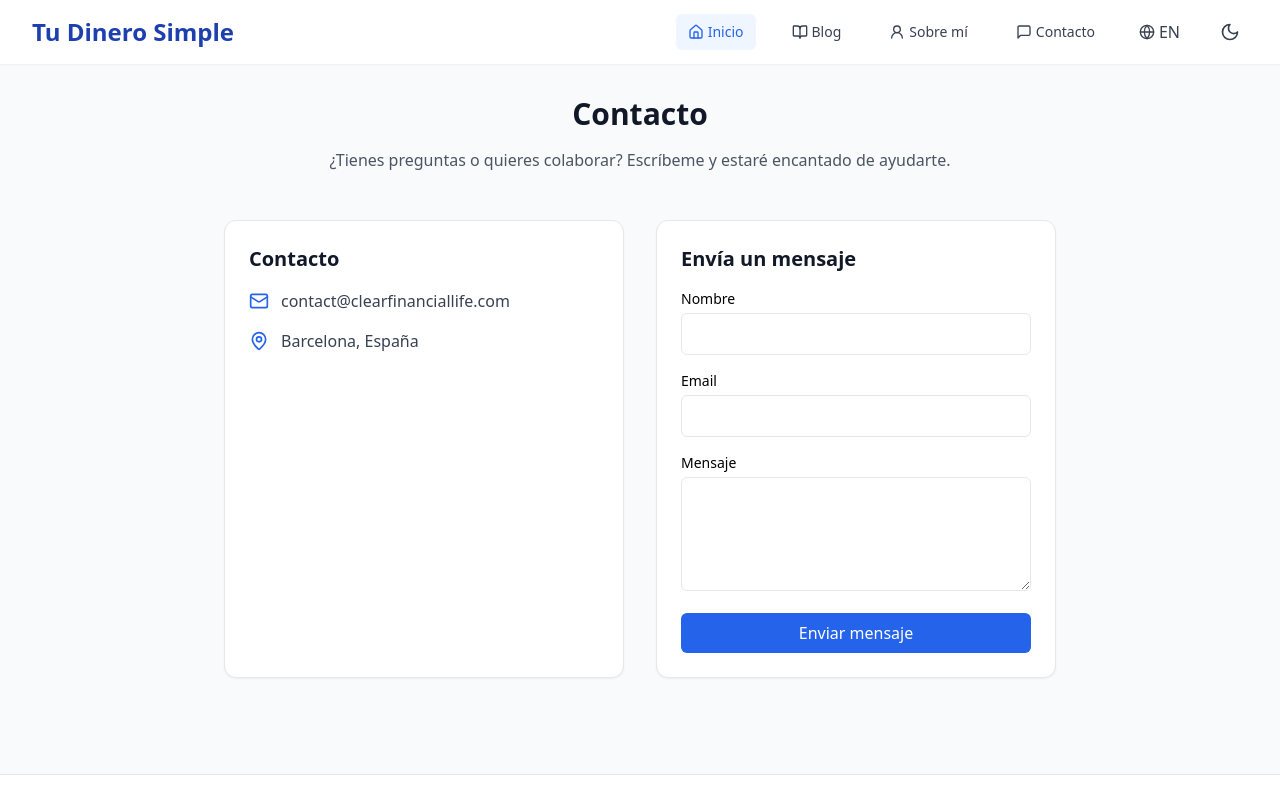
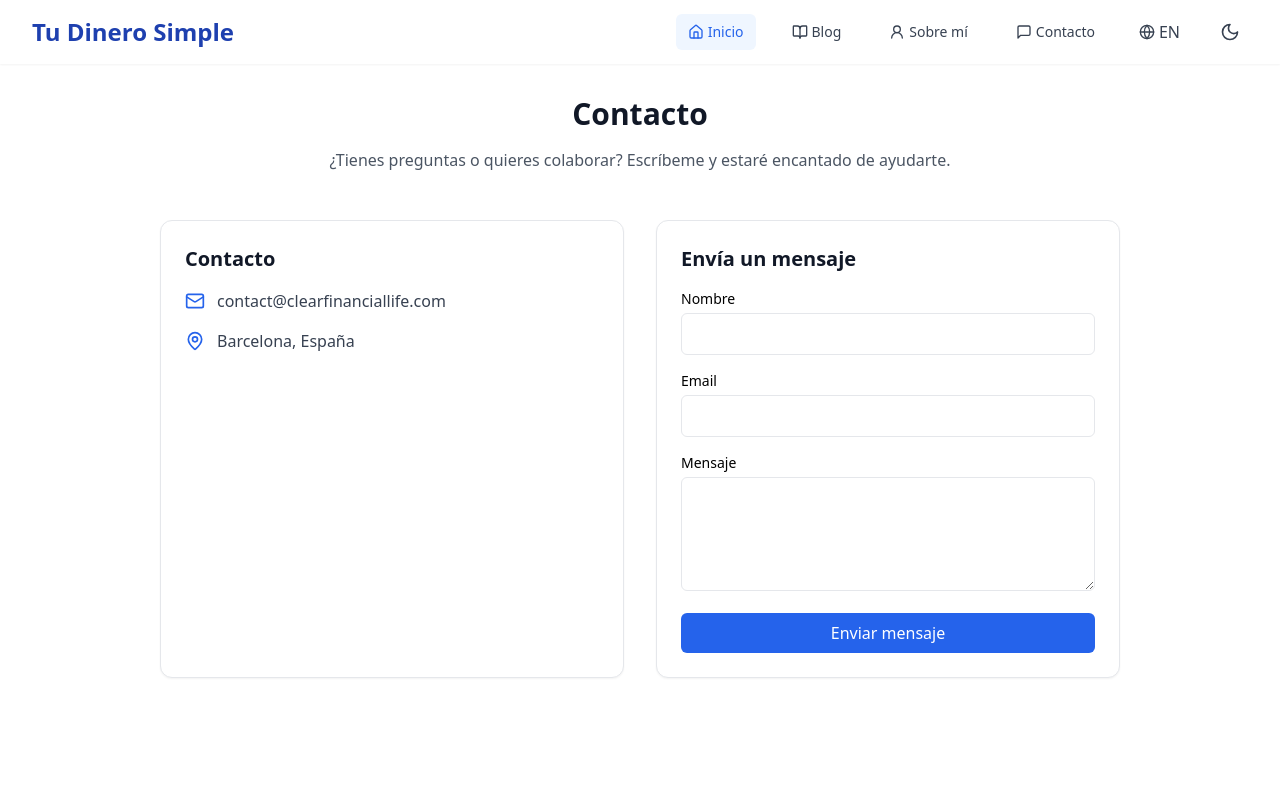
Before and after one commit to ridedcp/clearwealth, a React (Vite) app: page /es/contact in a window 1280 px wide. Shown: the top 800 px of the page. Built offline with nearby package versions, Linux system fonts and the light colour scheme.

Commit message:
Refactor Contact page layout and form structure

```diff
--- a/src/pages/Contact.jsx
+++ b/src/pages/Contact.jsx
@@ -48,14 +48,10 @@ export default function Contact({ lang }) {
   }
 
   return (
-    <div className="max-w-4xl mx-auto px-4 sm:px-6 lg:px-8 py-8">
-      <SEO
-        lang={lang}
-        path={path}
-        title={t.contact.title}
-        description={t.contact.seo?.description}
-      />
+    <div className="min-h-screen bg-white dark:bg-gray-900">
+      <SEO lang={lang} path={path} title={t.contact.title} />
 
+      <div className="max-w-5xl mx-auto px-4 sm:px-6 lg:px-8 py-8">
         <div className="text-center mb-12">
           <h1 className="text-3xl font-bold text-gray-900 dark:text-white mb-4">
             {t.contact.title}
@@ -103,7 +99,7 @@ export default function Contact({ lang }) {
                   onChange={(e) => setForm({ ...form, name: e.target.value })}
                   required
                   autoComplete="name"
-                className="w-full px-3 py-2 border rounded-md"
+                  className="w-full px-3 py-2 border rounded-md bg-white text-gray-900 placeholder-gray-400 focus:outline-none focus:ring-2 focus:ring-indigo-500 dark:bg-transparent dark:border-white/20 dark:text-white dark:placeholder-white/60"
                 />
               </div>
 
@@ -118,7 +114,7 @@ export default function Contact({ lang }) {
                   onChange={(e) => setForm({ ...form, email: e.target.value })}
                   required
                   autoComplete="email"
-                className="w-full px-3 py-2 border rounded-md"
+                  className="w-full px-3 py-2 border rounded-md bg-white text-gray-900 placeholder-gray-400 focus:outline-none focus:ring-2 focus:ring-indigo-500 dark:bg-transparent dark:border-white/20 dark:text-white dark:placeholder-white/60"
                 />
               </div>
 
@@ -132,7 +128,7 @@ export default function Contact({ lang }) {
                   value={form.message}
                   onChange={(e) => setForm({ ...form, message: e.target.value })}
                   required
-                className="w-full px-3 py-2 border rounded-md"
+                  className="w-full px-3 py-2 border rounded-md bg-white text-gray-900 placeholder-gray-400 focus:outline-none focus:ring-2 focus:ring-indigo-500 dark:bg-transparent dark:border-white/20 dark:text-white dark:placeholder-white/60"
                 />
               </div>
 
@@ -155,5 +151,6 @@ export default function Contact({ lang }) {
           </div>
         </div>
       </div>
+    </div>
   );
 }
```
Lines whose indentation alone changed are shown as unchanged.
